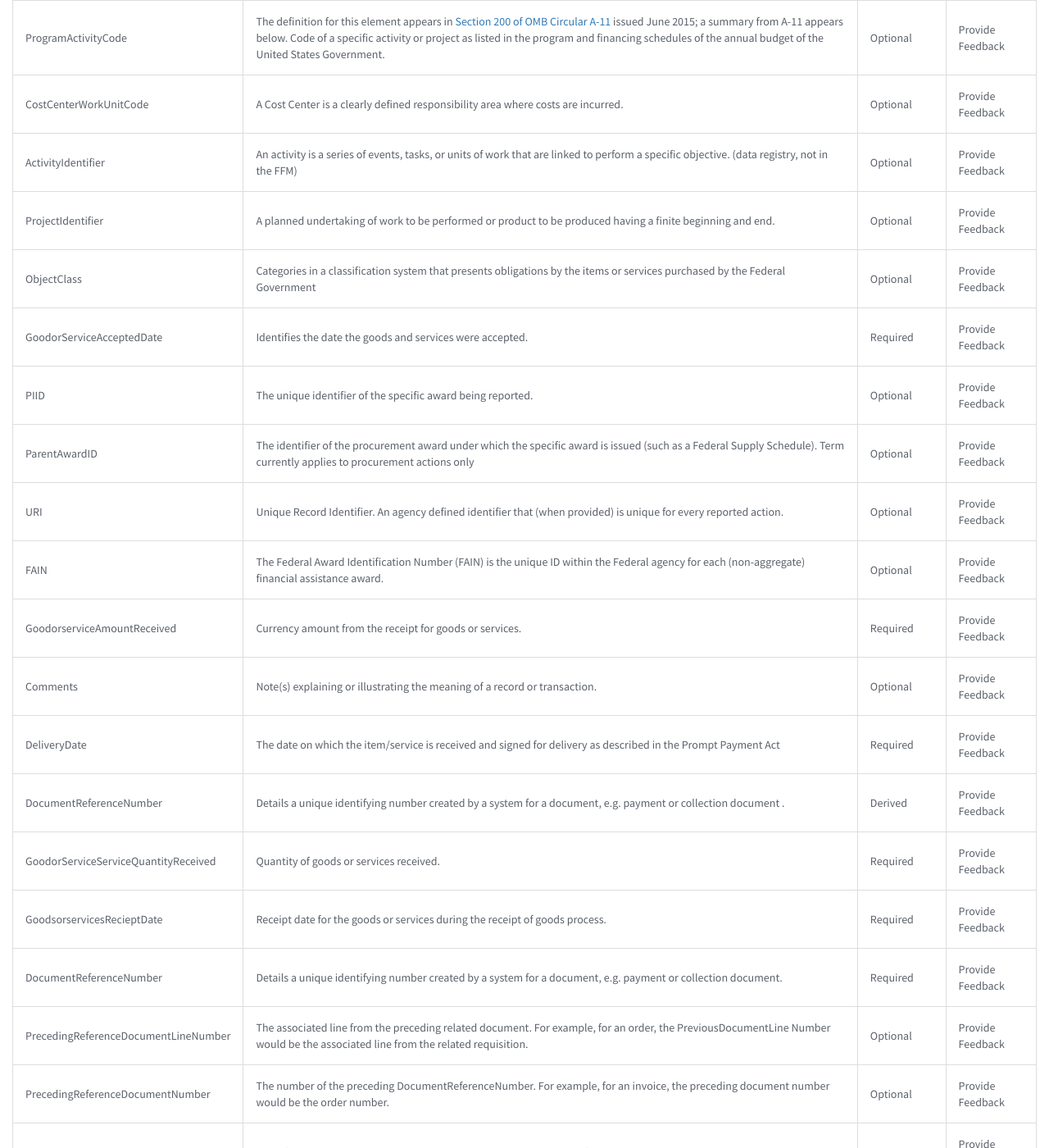
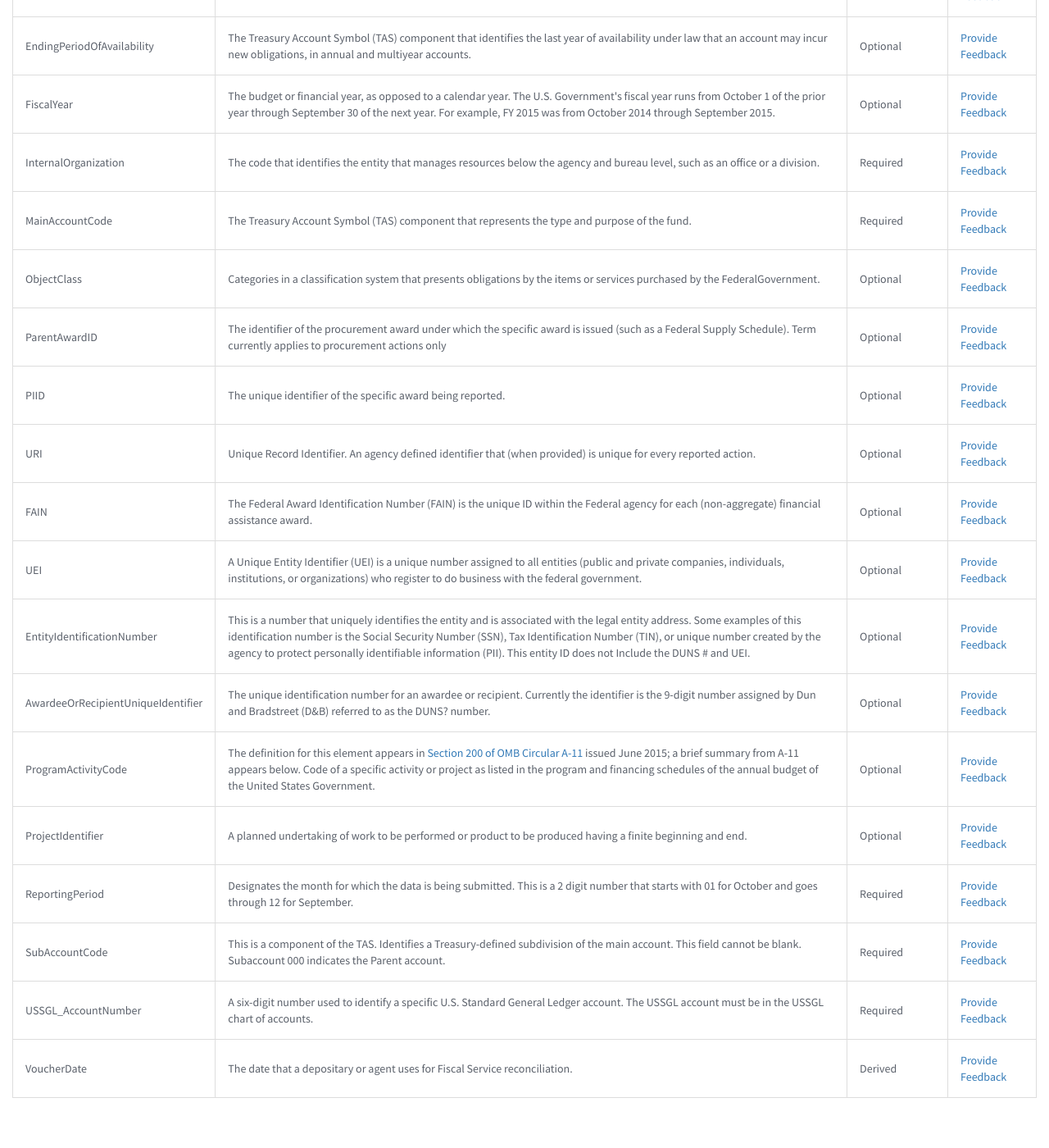
Before and after one commit to bureauofthefiscalservice/federalfinancialmanagement, a Jekyll site: the page built from Test2.md, in a window 1280 px wide and 1400 px high, scrolled down 1035 px. Shown: the whole window at 82% size. Built offline with Jekyll 4.4.1, drawn with Linux system fonts in a browser that asks for light colours; nearby versions of some CDN libraries; our own code applies the rules of GitHub Pages for plain Markdown files; some of the changed text lies outside the part shown.

Commit message:
Update Test2.md

```diff
--- a/Test2.md
+++ b/Test2.md
@@ -1,4 +1,4 @@
-<h2>Receipt of Goods and Services Business Exchange Standard</h2>
+<h2>Automated Journal Entry Business Exchange Standard</h2>
 <div class="table-responsive">
     <table class="table-bordered">
         <thead>
@@ -19,179 +19,167 @@
         </thead>
         <tbody>
 <tr>
+    <td>3 Agency Defined Fields</td>
+    <td>A unique classification element needed by the agency to classify financial transactions for purposes other than those defined else-where.</td>
+    <td>Optional</th>
+    <td><a href="https://github.com/bureauofthefiscalservice/federalfinancialmanagement/issues/26">Provide Feedback</a></td>
+  <tr>
+    <td>ActivityIdentifier</td>
+    <td>An activity is a series of events, tasks, or units of work that are linked to perform a specific objective. </td>
+    <td>Optional</td>
+    <td><a href="https://github.com/bureauofthefiscalservice/federalfinancialmanagement/issues/26">Provide Feedback</a></td>
+  </tr>
+  <tr>
+    <td>AgencyIdentifier</td>
+    <td>The Treasury Account Symbol (TAS) component that identifies the department, agency or establishment of the U.S. Government that is responsible for the TAS.  Agency Identifier is also used apart from the TAS to identify a major department or independent agency of the Federal government.</td>
+    <td>Required</td>
+    <td><a href="https://github.com/bureauofthefiscalservice/federalfinancialmanagement/issues/26">Provide Feedback</a></td>
+  </tr>
+  <tr>
     <td>AllocationTransferAgencyIdentifier</td>
     <td>The Treasury Account Symbol (TAS) component that identifies the agency receiving funds through an allocation transfer.</td>
     <td>Optional</td>
-    <td>Provide Feedback</td>
+    <td><a href="https://github.com/bureauofthefiscalservice/federalfinancialmanagement/issues/26">Provide Feedback</a></td>
   </tr>
   <tr>
-    <td>AgencyIdentifier</td>
-    <td>The Treasury Account Symbol (TAS) component that identifies the department, agency or establishment of the U.S. Government that is responsible for the TAS. Agency Identifier is also used apart from the TAS to identify a major department or independent agency of the Federal government.</td>
+    <td>Amount</td>
+    <td>The dollar amount field can be up to 21 numerical characters with no decimals. Last two places are assumed decimal.</td>
+    <td>Required </td>
+    <td><a href="https://github.com/bureauofthefiscalservice/federalfinancialmanagement/issues/26">Provide Feedback</a></td>
+  </tr>
+  <tr>
+    <td>AvailabilityTypeCode</td>
+    <td>The Treasury Account Symbol (TAS) component that identifies no-year accounts (X), clearing/suspense accounts (F), Treasury central summary general ledger accounts (A), and merged-surplus accounts (M).</td>
+    <td>Optional</td>
+    <td><a href="https://github.com/bureauofthefiscalservice/federalfinancialmanagement/issues/26">Provide Feedback</a></td>
+  </tr>
+  <tr>
+    <td>AwardeeOrRecipientUniqueIdentifier</td>
+    <td>The unique identification number for an awardee or recipient. Currently the identifier is the 9-digit number assigned by Dun and Bradstreet (D&amp;B) referred to as the DUNS? number.</td>
+    <td>Optional</td>
+    <td><a href="https://github.com/bureauofthefiscalservice/federalfinancialmanagement/issues/26">Provide Feedback</a></td>
+  </tr>
+  <tr>
+    <td>BeginningPeriodOfAvailability</td>
+    <td>The Treasury Account Symbol (TAS) component that identifies the first year of availability under law that an account may incur new obligations, in annual and multiyear accounts.</td>
+    <td>Optional</td>
+    <td><a href="https://github.com/bureauofthefiscalservice/federalfinancialmanagement/issues/26">Provide Feedback</a></td>
+  </tr>
+  <tr>
+    <td>CostCenterWorkUnitCode</td>
+    <td>A Cost Center is a clearly defined responsibility area where costs are incurred.</td>
+    <td>Optional</td>
+    <td><a href="https://github.com/bureauofthefiscalservice/federalfinancialmanagement/issues/26">Provide Feedback</a></td>
+  </tr>
+  <tr>
+    <td>EndingPeriodOfAvailability</td>
+    <td>The Treasury Account Symbol (TAS) component that identifies the last year of availability under law that an account may incur new obligations, in annual and multiyear accounts.</td>
+    <td>Optional</td>
+    <td><a href="https://github.com/bureauofthefiscalservice/federalfinancialmanagement/issues/26">Provide Feedback</a></td>
+  </tr>
+  <tr>
+   <td>FiscalYear</td>
+    <td>The budget or financial year, as opposed to a calendar year. The U.S. Government's fiscal year runs from October 1 of the prior year through September 30 of the next year. For example, FY 2015 was from October 2014 through September 2015.</td>
+    <td>Optional</td>
+    <td><a href="https://github.com/bureauofthefiscalservice/federalfinancialmanagement/issues/26">Provide Feedback</a></td>
+  </tr>
+   <tr>
+    <td>InternalOrganization</td>
+    <td>The code that identifies the entity that manages resources below the agency and bureau level, such as an office or a division.</td>
     <td>Required</td>
-    <td>Provide Feedback</td>
+    <td><a href="https://github.com/bureauofthefiscalservice/federalfinancialmanagement/issues/26">Provide Feedback</a></td>
   </tr>
   <tr>
     <td>MainAccountCode</td>
     <td>The Treasury Account Symbol (TAS) component that represents the type and purpose of the fund.</td>
     <td>Required</td>
-    <td>Provide Feedback</td>
+    <td><a href="https://github.com/bureauofthefiscalservice/federalfinancialmanagement/issues/26">Provide Feedback</a></td>
   </tr>
   <tr>
-    <td>AvailabilityTypeCode</td>
-    <td>The Treasury Account Symbol (TAS) component that identifies no-year accounts (X), clearing/suspense accounts (F), Treasury central summary general ledger accounts (A), and merged-surplus accounts (M).</td>
+    <td>ObjectClass</td>
+    <td>Categories in a classification system that presents obligations by the items or  services purchased by the FederalGovernment.</td>
     <td>Optional</td>
-    <td>Provide Feedback</td>
+    <td><a href="https://github.com/bureauofthefiscalservice/federalfinancialmanagement/issues/26">Provide Feedback</a></td>
   </tr>
   <tr>
-    <td>BeginningPeriodOfAvailability</td>
-    <td>The Treasury Account Symbol (TAS) component that identifies the first year of availability under law that an account may incur new obligations, in annual and multiyear accounts.</td>
+    <td>ParentAwardID</td>
+    <td>The identifier of the procurement award under which the specific award is issued (such as a Federal Supply Schedule). Term currently applies to procurement actions only</td>
     <td>Optional</td>
-    <td>Provide Feedback</td>
+    <td><a href="https://github.com/bureauofthefiscalservice/federalfinancialmanagement/issues/26">Provide Feedback</a></td>
   </tr>
   <tr>
-    <td>EndingPeriodOfAvailability</td>
-    <td>The Treasury Account Symbol (TAS) component that identifies the last year of availability under law that an account may incur new obligations, in annual and multiyear accounts.</td>
+    <td>PIID</td>
+    <td>The unique identifier of the specific award being reported.</td>
     <td>Optional</td>
-    <td>Provide Feedback</td>
+    <td><a href="https://github.com/bureauofthefiscalservice/federalfinancialmanagement/issues/26">Provide Feedback</a></td>
+  </tr>
+  <tr>
+    <td>URI</td>
+    <td>Unique Record Identifier. An agency defined identifier that (when provided) is unique for every reported action.</td>
+    <td>Optional</td>
+    <td><a href="https://github.com/bureauofthefiscalservice/federalfinancialmanagement/issues/26">Provide Feedback</a></td>
+  </tr>
+  <tr>
+    <td>FAIN</td>
+    <td>The Federal Award Identification Number (FAIN) is the unique ID within the Federal agency for each (non-aggregate) financial assistance award.</td>
+    <td>Optional</td>
+    <td><a href="https://github.com/bureauofthefiscalservice/federalfinancialmanagement/issues/26">Provide Feedback</a></td>
+  </tr>
+  <tr>
+    <td>UEI</td>
+    <td>A Unique Entity Identifier (UEI) is a unique number assigned to all entities (public and private companies, individuals, institutions, or organizations) who register to do business with the federal government.</td>
+    <td>Optional</td>
+    <td><a href="https://github.com/bureauofthefiscalservice/federalfinancialmanagement/issues/26">Provide Feedback</a></td>
+  </tr>
+  <tr>
+    <td>EntityIdentificationNumber</td>
+    <td>This is a number that uniquely identifies the entity and is associated with the legal entity address.  Some examples of this identification number is the Social Security Number (SSN), Tax Identification Number (TIN), or unique number created by the agency to protect personally identifiable information (PII).  This entity ID does not Include the DUNS # and UEI.</td>
+    <td>Optional</td>
+    <td><a href="https://github.com/bureauofthefiscalservice/federalfinancialmanagement/issues/26">Provide Feedback</a></td>
+  </tr>
+  <tr>
+    <td>AwardeeOrRecipientUniqueIdentifier</td>
+    <td>The unique identification number for an awardee or recipient. Currently the identifier is the 9-digit number assigned by Dun and Bradstreet (D&amp;B) referred to as the DUNS? number.</td>
+    <td>Optional</td>
+    <td><a href="https://github.com/bureauofthefiscalservice/federalfinancialmanagement/issues/26">Provide Feedback</a></td>
+  </tr>
+  <tr>
+    <td>ProgramActivityCode</td>
+    <td>The definition for this element appears in <a href="https://obamawhitehouse.archives.gov/sites/default/files/omb/assets/a11_current_year/s200.pdf">Section 200 of OMB Circular A-11</a>
+issued June 2015; a brief summary from A-11 appears below. Code of a specific activity or project as listed in the program and financing schedules of the annual budget of the United States Government.  </td>
+    <td>Optional</td>
+    <td><a href="https://github.com/bureauofthefiscalservice/federalfinancialmanagement/issues/26">Provide Feedback</a></td>
+  </tr>
+  <tr>
+    <td>ProjectIdentifier</td>
+    <td>A planned undertaking of work to be performed or product to be produced having a finite beginning and end.</td>
+    <td>Optional</td>
+    <td><a href="https://github.com/bureauofthefiscalservice/federalfinancialmanagement/issues/26">Provide Feedback</a></td>
+  </tr>
+  <tr>
+    <td>ReportingPeriod</td>
+    <td>Designates the month for which the data is being submitted. This is  a 2 digit number that starts with 01 for October and goes through 12 for September.</td>
+    <td>Required</td>
+    <td><a href="https://github.com/bureauofthefiscalservice/federalfinancialmanagement/issues/26">Provide Feedback</a></td>
   </tr>
   <tr>
     <td>SubAccountCode</td>
     <td>This is a component of the TAS. Identifies a Treasury-defined subdivision of the main account. This field cannot be blank. Subaccount 000 indicates the Parent account.</td>
     <td>Required</td>
-    <td>Provide Feedback</td>
+    <td><a href="https://github.com/bureauofthefiscalservice/federalfinancialmanagement/issues/26">Provide Feedback</a></td>
   </tr>
   <tr>
-    <td>FiscalYear</td>
-    <td>The budget or financial year, as opposed to a calendar year. The U.S. Government's fiscal year runs from October 1 of the prior year through September 30 of the next year. For example, FY 2015 was from October 2014 through September 2015.</td>
-    <td>Optional</td>
-    <td>Provide Feedback</td>
+    <td>USSGL_AccountNumber</td>
+    <td>A six-digit number used to identify a specific U.S. Standard General Ledger account.  The USSGL account must be in the USSGL chart of accounts.</td>
+    <td>Required</td>
+    <td><a href="https://github.com/bureauofthefiscalservice/federalfinancialmanagement/issues/26">Provide Feedback</a></td>
   </tr>
   <tr>
-    <td>InternalOrganizationCode</td>
-    <td>The code that identifies the entity that manages resources below the agency and bureau level, such as an office or a division.</td>
-    <td>Required</td>
-    <td>Provide Feedback</td>
+    <td>VoucherDate</td>
+    <td>The date that a depositary or agent uses for Fiscal Service reconciliation.</td>
+    <td>Derived</td>
+    <td><a href="https://github.com/bureauofthefiscalservice/federalfinancialmanagement/issues/26">Provide Feedback</a></td>
   </tr>
-  <tr>
-    <td>ProgramActivityCode</td>
-    <td>The definition for this element appears in <a href="https://obamawhitehouse.archives.gov/sites/default/files/omb/assets/a11_current_year/s200.pdf">Section 200 of OMB Circular A-11</a> issued June 2015; a summary from A-11 appears below. Code of a specific activity or project as listed in the program and financing schedules of the annual budget of the United States Government.</td>
-    <td>Optional</td>
-    <td>Provide Feedback</td>
-  </tr>
-  <tr>
-    <td>CostCenterWorkUnitCode</td>
-    <td>A Cost Center is a clearly defined responsibility area where costs are incurred.</td>
-    <td>Optional</td>
-    <td>Provide Feedback</td>
-  </tr>
-  <tr>
-    <td>ActivityIdentifier</td>
-    <td>An activity is a series of events, tasks, or units of work that are linked to perform a specific objective. (data registry, not in the FFM)</td>
-    <td>Optional</td>
-    <td>Provide Feedback</td>
-  </tr>
-  <tr>
-    <td>ProjectIdentifier</td>
-    <td>A planned undertaking of work to be performed or product to be produced having a finite beginning and end.</td>
-    <td>Optional</td>
-    <td>Provide Feedback</td>
-  </tr>
-  <tr>
-    <td>ObjectClass</td>
-    <td>Categories in a classification system that presents obligations by the items or services purchased by the Federal Government</td>
-    <td>Optional</td>
-    <td>Provide Feedback</td>
-  </tr>
-  <tr>
-    <td>GoodorServiceAcceptedDate</td>
-    <td>Identifies the date the goods and services were accepted.</td>
-    <td>Required</td>
-    <td>Provide Feedback</td>
-  </tr>
-  <tr>
-    <td>PIID</td>
-    <td>The unique identifier of the specific award being reported.</td>
-    <td>Optional</td>
-    <td>Provide Feedback</td>
-  </tr>
-  <tr>
-    <td>ParentAwardID</td>
-    <td>The identifier of the procurement award under which the specific award is issued (such as a Federal Supply Schedule). Term currently applies to procurement actions only</td>
-    <td>Optional</td>
-    <td>Provide Feedback</td>
-  </tr>
-  <tr>
-    <td>URI</td>
-    <td>Unique Record Identifier. An agency defined identifier that (when provided) is unique for every reported action.</td>
-    <td>Optional</td>
-    <td>Provide Feedback</td>
-  </tr>
-  <tr>
-    <td>FAIN</td>
-    <td>The Federal Award Identification Number (FAIN) is the unique ID within the Federal agency for each (non-aggregate) financial assistance award.</td>
-    <td>Optional</td>
-    <td>Provide Feedback</td>
-  </tr>
-  <tr>
-    <td>GoodorserviceAmountReceived</td>
-    <td>Currency amount from the receipt for goods or services.</td>
-    <td>Required</td>
-    <td>Provide Feedback</td>
-  </tr>
-  <tr>
-    <td>Comments</td>
-    <td>Note(s) explaining or illustrating the meaning of a record or transaction.</td>
-    <td>Optional</td>
-    <td>Provide Feedback</td>
-  </tr>
-  <tr>
-    <td>DeliveryDate</td>
-    <td>The date on which the item/service is received and signed for delivery as described in the Prompt Payment Act</td>
-    <td>Required</td>
-    <td>Provide Feedback</td>
-  </tr>
-  <tr>
-    <td>DocumentReferenceNumber</td>
-    <td>Details a unique identifying number created by a system for a document, e.g. payment or collection document .</td>
-    <td>Derived</td>
-    <td>Provide Feedback</td>
-  </tr>
-  <tr>
-    <td>GoodorServiceServiceQuantityReceived</td>
-    <td>Quantity of goods or services received.</td>
-    <td>Required</td>
-    <td>Provide Feedback</td>
-  </tr>
-  <tr>
-    <td>GoodsorservicesRecieptDate</td>
-    <td>Receipt date for the goods or services during the receipt of goods process.</td>
-    <td>Required</td>
-    <td>Provide Feedback</td>
-  </tr>
-  <tr>
-    <td>DocumentReferenceNumber</td>
-    <td>Details a unique identifying number created by a system for a document, e.g. payment or collection document.</td>
-    <td>Required</td>
-    <td>Provide Feedback</td>
-  </tr>
-  <tr>
-    <td>PrecedingReferenceDocumentLineNumber</td>
-    <td>The associated line from the preceding related document. For example, for an order, the PreviousDocumentLine Number would be the associated line from the related requisition.</td>
-    <td>Optional</td>
-    <td>Provide Feedback</td>
-  </tr>
-  <tr>
-    <td>PrecedingReferenceDocumentNumber</td>
-    <td>The number of the preceding DocumentReferenceNumber. For example, for an invoice, the preceding document number would be the order number.</td>
-    <td>Optional</td>
-    <td>Provide Feedback</td>
-  </tr>
-  <tr>
-    <td>DocumentLineNumber</td>
-    <td>Identifies the line number on the requisition, order or receipt invoice for each separate product or service.</td>
-    <td>Optional</td>
-    <td>Provide Feedback</td>
-  </tr>
-        </tbody>
+          </tbody>
     </table>
 </div>
```
